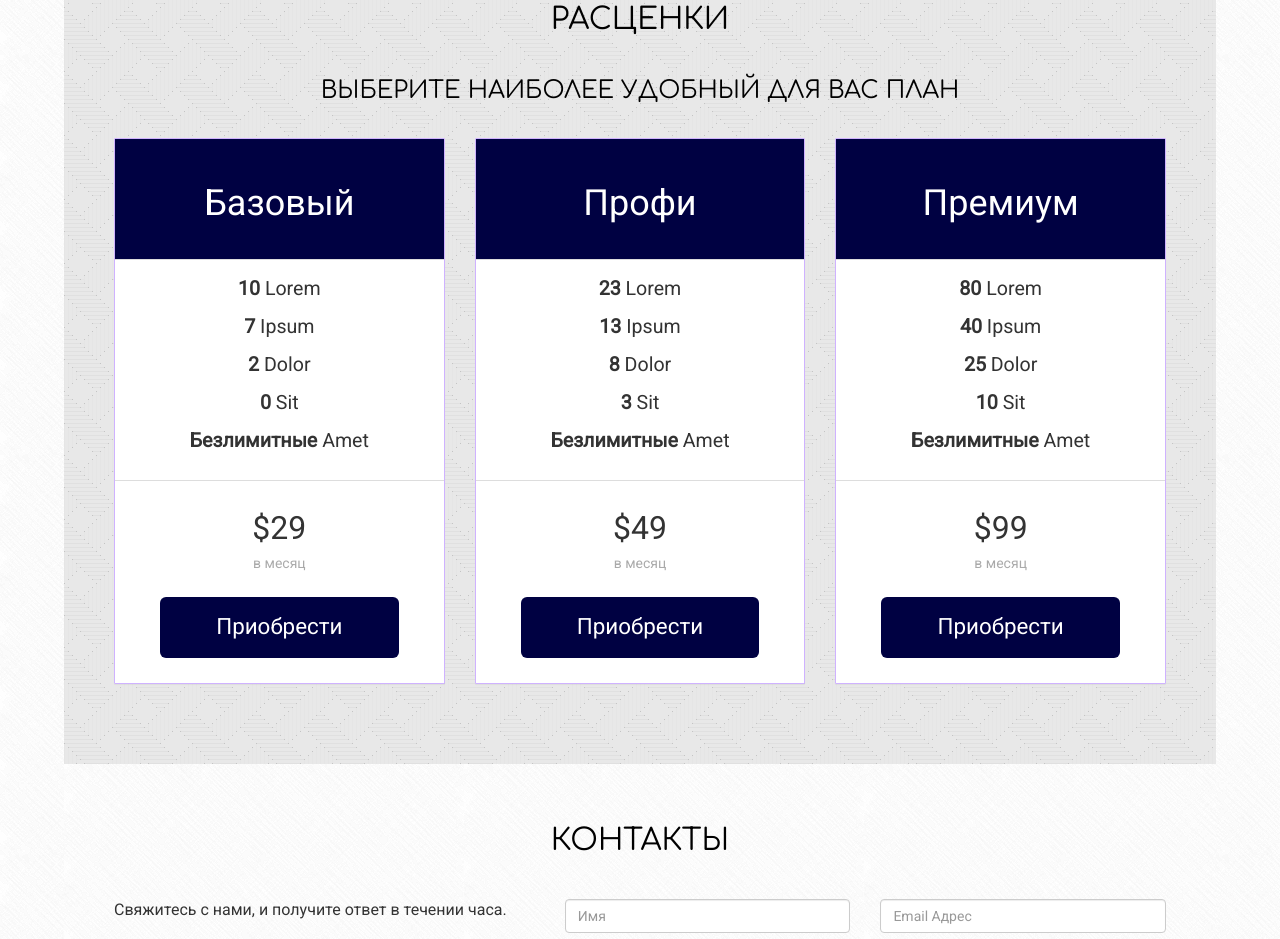
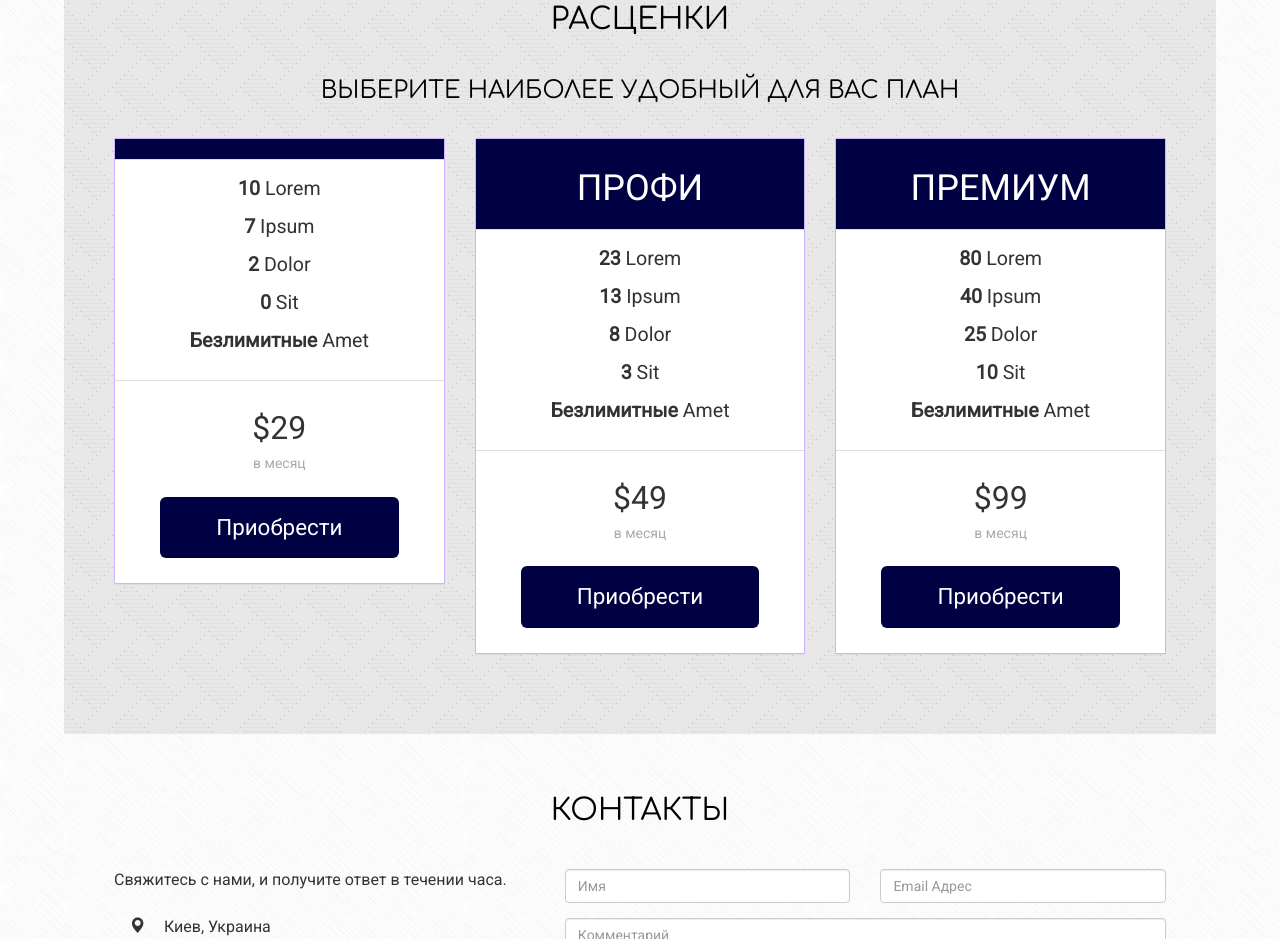
Before and after one commit to lunarp/my-site-product-bs, a plain HTML site: page index.html in a window 1280 px wide. Shown: the part 2745-3684 px from the top of the page. Drawn offline with nearby package versions, Linux system fonts and the light colour scheme; a web font is replaced by a local one.

Commit message:
updates some shit
yeah

```diff
--- a/index.html
+++ b/index.html
@@ -241,7 +241,6 @@
     <div class="col-sm-4">
       <div class="panel panel-default text-center text-ell">
         <div class="panel-heading">
-          <h1>Базовый</h1>
         </div>
         <div class="panel-body">
           <p><strong>10</strong> Lorem</p>
@@ -260,7 +259,7 @@
     <div class="col-sm-4">
       <div class="panel panel-default text-center text-ell">
         <div class="panel-heading">
-          <h1>Профи</h1>
+          <h1>ПРОФИ</h1>
         </div>
         <div class="panel-body">
           <p><strong>23</strong> Lorem</p>
@@ -279,7 +278,7 @@
    <div class="col-sm-4">
       <div class="panel panel-default text-center text-ell">
         <div class="panel-heading">
-          <h1>Премиум</h1>
+          <h1>ПРЕМИУМ</h1>
         </div>
         <div class="panel-body">
           <p><strong>80</strong> Lorem</p>
--- a/style.css
+++ b/style.css
@@ -144,7 +144,7 @@ a.navbar-brand {
     color: #fff !important;
 }
 
-@media (max-width: 800px) {
+@media (max-width: 990px) {
   .navbar-header {
       float: none;
   }
@@ -392,6 +392,7 @@ div.modal {
     transform: scale(1.03);
 }
 
+
 .panel-footer .btn {
 	margin: auto;
 	width: 80%;
@@ -408,7 +409,7 @@ div.modal {
 .panel-heading {
     color: #fff !important;
     background-color: #000142 !important;
-    padding: 25px;
+    padding: 3% 2%;
     border-bottom: 1px solid transparent;
     border-radius: 0px;
 }
```
